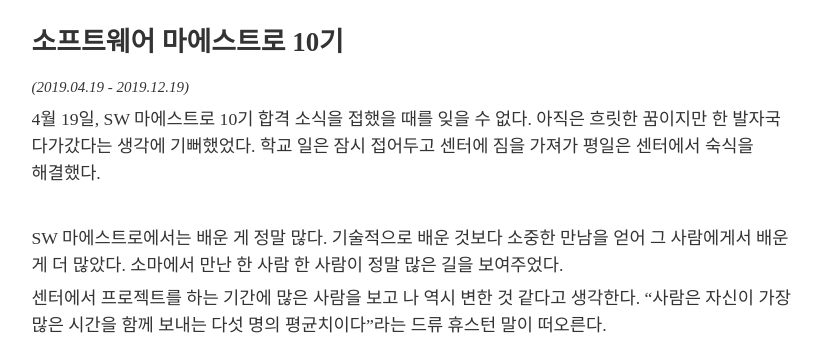
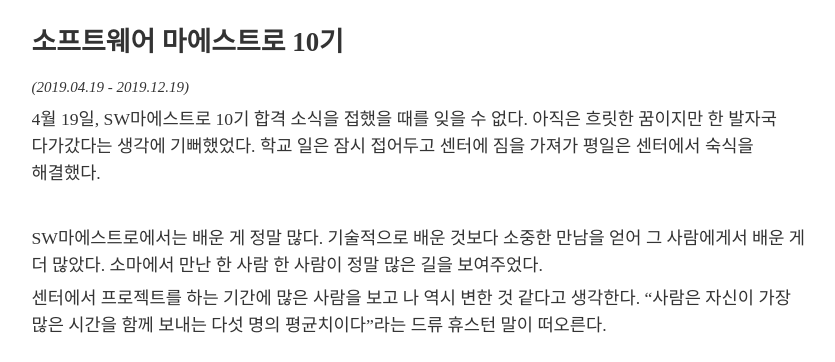
Before and after one commit to HyunSeoChoi/HyunSeoChoi.github.io, a Jekyll site: the page built from _posts/2019-12-31-memoirs-of-2019.md, in a window 1280 px wide and 1400 px high, scrolled down 1021 px. Shown: the part 151-513 px from the top of the window, without its empty margins (220-1055 px from the left). Built offline with Jekyll 4.4.1, drawn with Linux system fonts in a browser that asks for light colours; nearby versions of some CDN libraries; some web fonts are replaced; some of the changed text lies outside the part shown.

```diff
--- a/_posts/2019-12-31-memoirs-of-2019.md
+++ b/_posts/2019-12-31-memoirs-of-2019.md
@@ -35,11 +35,11 @@ _(2019.01.07~2019.01.18)_
 
 _(2019.04.19 - 2019.12.19)_
 
-4월 19일, SW 마에스트로 10기 합격 소식을 접했을 때를 잊을 수 없다. 아직은 흐릿한 꿈이지만 한 발자국 다가갔다는 생각에 기뻐했었다. 학교 일은 잠시 접어두고 센터에 짐을 가져가 평일은 센터에서 숙식을 해결했다.
+4월 19일, SW마에스트로 10기 합격 소식을 접했을 때를 잊을 수 없다. 아직은 흐릿한 꿈이지만 한 발자국 다가갔다는 생각에 기뻐했었다. 학교 일은 잠시 접어두고 센터에 짐을 가져가 평일은 센터에서 숙식을 해결했다.
 
 <br>
 
-SW 마에스트로에서는 배운 게 정말 많다. 기술적으로 배운 것보다 소중한 만남을 얻어 그 사람에게서 배운 게 더 많았다. 소마에서 만난 한 사람 한 사람이 정말 많은 길을 보여주었다.
+SW마에스트로에서는 배운 게 정말 많다. 기술적으로 배운 것보다 소중한 만남을 얻어 그 사람에게서 배운 게 더 많았다. 소마에서 만난 한 사람 한 사람이 정말 많은 길을 보여주었다.
 
 센터에서 프로젝트를 하는 기간에 많은 사람을 보고 나 역시 변한 것 같다고 생각한다. "사람은 자신이 가장 많은 시간을 함께 보내는 다섯 명의 평균치이다"라는 드류 휴스턴 말이 떠오른다.
 
@@ -61,7 +61,7 @@ SW 마에스트로에서는 배운 게 정말 많다. 기술적으로 배운 것
 
 _(2019.05.01 - 2020.02.28)_
 
-SW 마에스트로에 많은 시간을 투자하지 못할 것 같아 휴학을 고려하게 되었다. 고등학교에 휴학이 일반적이지 않다는 것을 알고 있어 무척 망설였다. 학교를 휴학하여 앞으로 SW 마에스트로 과정 동안 배울 것과 학교에서 배울 것을 저울질했다.
+SW마에스트로에 많은 시간을 투자하지 못할 것 같아 휴학을 고려하게 되었다. 고등학교에 휴학이 일반적이지 않다는 것을 알고 있어 무척 망설였다. 학교를 휴학하여 앞으로 SW마에스트로 과정 동안 배울 것과 학교에서 배울 것을 저울질했다.
 
 다행이라면 중학생 때 홈스쿨링을 하며 고등학교에 1년 일찍 들어가 복학을 하더라도 남들과 같은 스타트 라인을 밟고 시작할 수 있다는 것이었다. 사랑하는 어무니는 내가 무엇을 하든 응원을 해줄 것을 알기에 어려운 결심을 했다.
 
```
Also changed, not shown: _posts/2020-05-23-technical-book-translation.md (+2 -2 lines).
